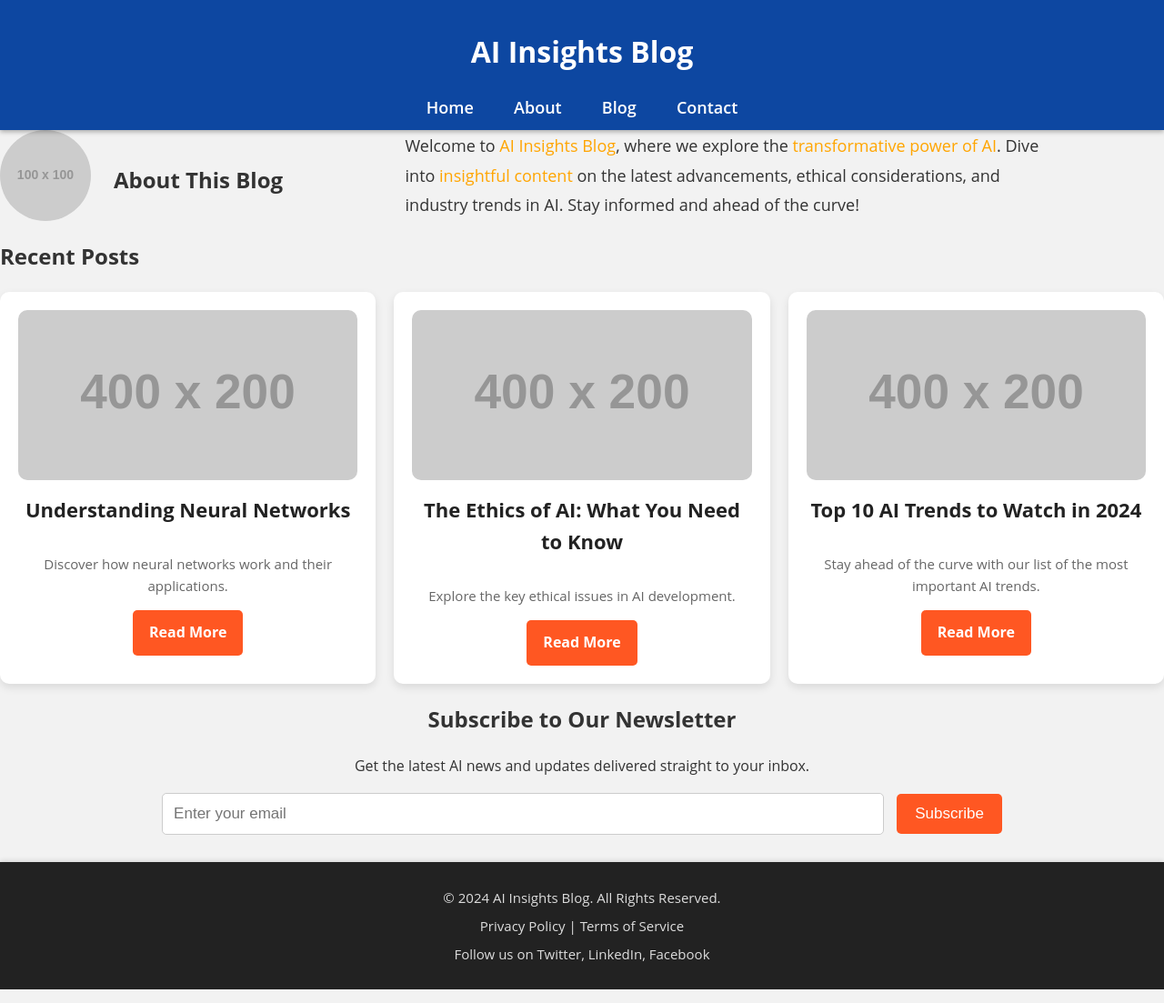
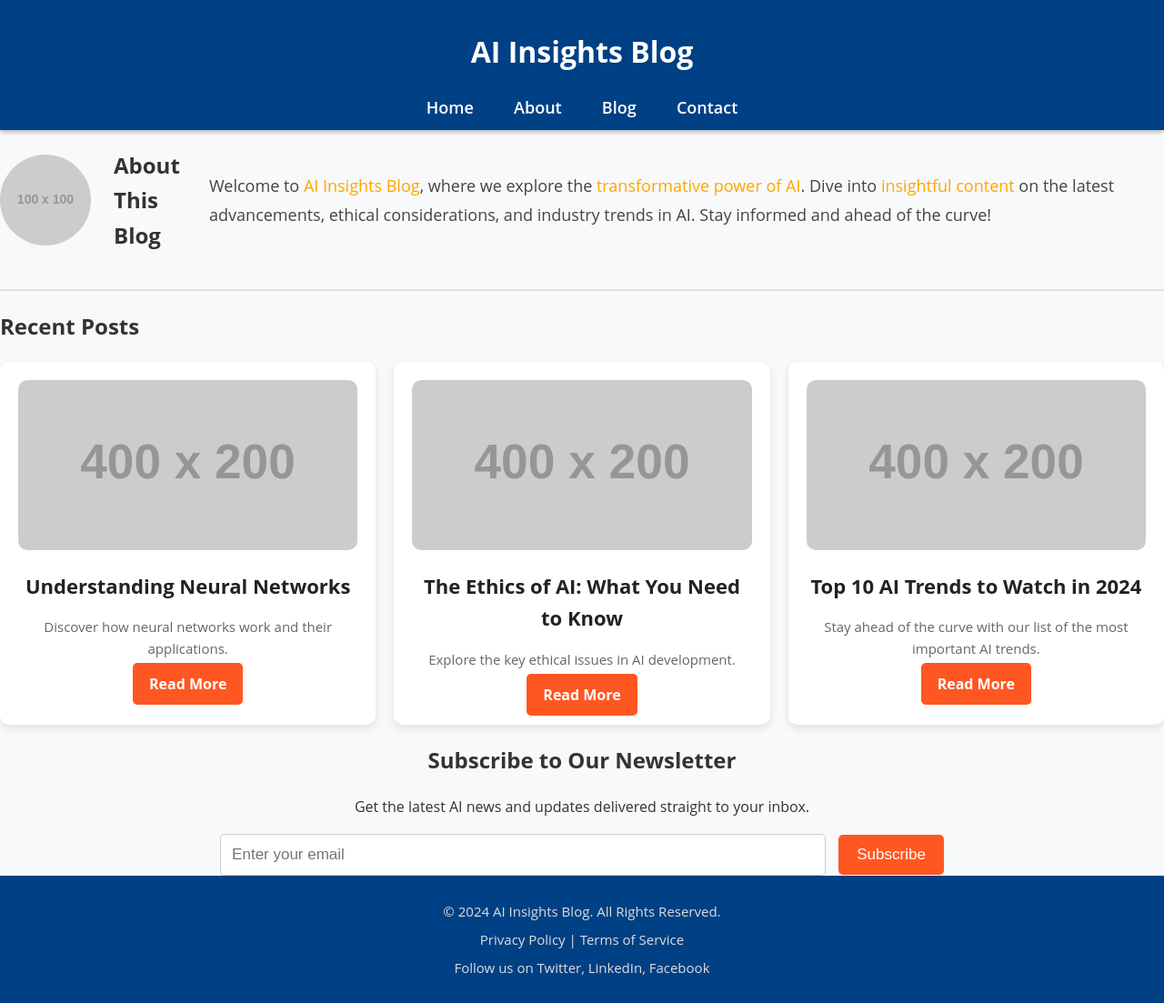
Before and after one commit to tomsonius/tomsonius.github.io, a Jekyll site: the page index.html, which Jekyll copies as it is, in a window 1280 px wide and 1103 px high. Shown: the whole window at 91% size. Built offline with Jekyll 4.4.1, drawn with Linux system fonts in a browser that asks for light colours.

Commit message:
Update main.css

```diff
--- a/assets/css/main.css
+++ b/assets/css/main.css
@@ -3,19 +3,16 @@
     margin: 0;
     padding: 0;
     line-height: 1.6;
-  background-color: #f2f2f2;
+    background-color: #f8f9fa;
     color: #333;
 }
 
 header {
-  background: #0d47a1;
+    background: #004085;
     color: #fff;
-  padding: 10px 0; /* Reduced header size */
+    padding: 10px 0;
     text-align: center;
     box-shadow: 0 2px 5px rgba(0, 0, 0, 0.3);
-  position: sticky;
-  top: 0;
-  z-index: 1000;
 }
 
 nav a {
@@ -28,21 +25,26 @@
 }
 
 nav a:hover {
-  color: #ffdd57;
+    color: #ff5722;
 }
 
 .container {
-  width: 90%;
+    width: 85%;
     margin: auto;
-  overflow: hidden;
     padding: 20px 0;
+}
+
+.about-section {
+    background-color: #f8f9fa;
+    padding: 40px 0;
 }
 
 .about {
     display: flex;
     align-items: center;
-  margin-bottom: 20px;
-  text-align: center; /* Centering text */
+    text-align: left;
+    border-bottom: 2px solid #e0e0e0;
+    padding-bottom: 20px;
 }
 
 .about img {
@@ -52,23 +54,34 @@
     height: 100px;
 }
 
-.about h2 {
-  margin-bottom: 10px; /* Increase gap between title and text */
+.about-text {
+    max-width: 70%;
 }
 
 .about p {
     font-size: 18px;
-  margin: 0;
+    color: #444;
     line-height: 1.8;
-  max-width: 700px; /* Center content */
-  text-align: left; /* Align text to left */
-  margin: auto; /* Center align */
+}
+
+.highlight {
+    color: #ff5722;
+    font-weight: bold;
+}
+
+.posts-section {
+    background-color: #fff;
+    padding: 40px 0;
+}
+
+.posts {
+    text-align: left;
 }
 
 .post-grid {
-  display: grid;
-  grid-template-columns: repeat(3, 1fr); /* 3 posts in a row */
+    display: flex;
     gap: 20px;
+    justify-content: space-between;
 }
 
 .post {
@@ -77,9 +90,7 @@
     border-radius: 10px;
     box-shadow: 0 4px 10px rgba(0, 0, 0, 0.1);
     transition: transform 0.3s ease, box-shadow 0.3s ease;
-  display: flex;
-  flex-direction: column;
-  align-items: center;
+    width: 30%;
     text-align: center;
 }
 
@@ -125,29 +136,38 @@
     transform: scale(1.08);
 }
 
+.newsletter-section {
+    background-color: #f8f9fa;
+    padding: 40px 0;
+    border-top: 2px solid #e0e0e0;
+}
+
 .newsletter {
     text-align: center;
 }
 
 .newsletter input[type="email"] {
     padding: 12px;
-  margin-right: 10px;
     font-size: 17px;
-  width: 60%;
+    width: 50%;
     border: 1px solid #ccc;
     border-radius: 5px;
+    margin-right: 10px;
+    display: inline-block;
+    vertical-align: middle;
 }
 
 .newsletter button {
     padding: 12px 20px;
     font-size: 17px;
-  background: #ff5722; /* Orange color */
+    background: #ff5722;
     color: #fff;
     border: none;
     border-radius: 5px;
     cursor: pointer;
     transition: background 0.3s ease;
-  vertical-align: middle; /* Aligns button with input */
+    display: inline-block;
+    vertical-align: middle;
 }
 
 .newsletter button:hover {
@@ -155,12 +175,10 @@
 }
 
 footer {
-  background: #222;
+    background: #004085;
     color: #fff;
     text-align: center;
     padding: 20px 0;
-  margin-top: 30px;
-  box-shadow: 0 -2px 5px rgba(0, 0, 0, 0.1);
 }
 
 footer p, footer a {
@@ -175,8 +193,8 @@
 }
 
 @media (max-width: 768px) {
-  .post-grid {
-    grid-template-columns: repeat(2, 1fr);
+    .post {
+        width: 48%;
     }
 
     .about {
@@ -187,23 +205,19 @@
     .about img {
         margin-bottom: 20px;
     }
+
+    .newsletter input[type="email"] {
+        width: 70%;
+        margin: 10px 0;
+    }
 }
 
 @media (max-width: 480px) {
-  .post-grid {
-    grid-template-columns: 1fr;
-  }
-
-  .hero h1 {
-    font-size: 28px;
-  }
-
-  .hero p {
-    font-size: 16px;
+    .post {
+        width: 100%;
     }
 
     .newsletter input[type="email"] {
         width: 100%;
-    margin: 10px 0;
     }
 }
```
Lines whose indentation alone changed are shown as unchanged.
